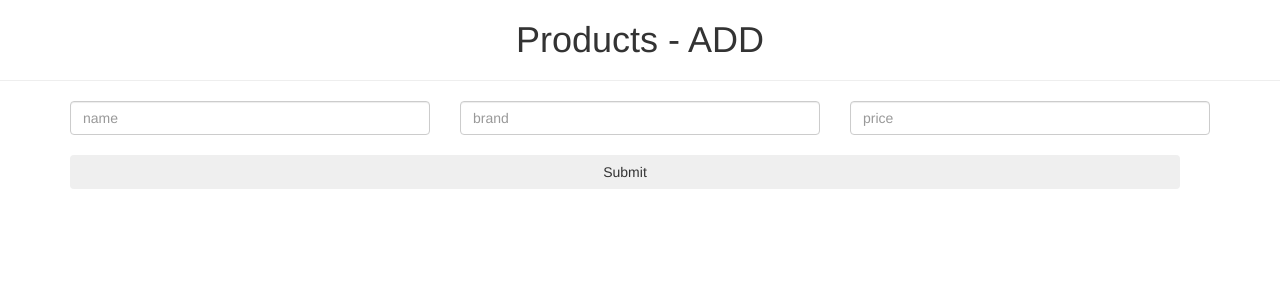
After one commit to BrunoReinoso/crud_flask, a Flask app: page /add in a window 1280 px wide. The commit adds this page. Shown: the top 300 px of the page. Run offline with Flask 2, Linux system fonts and the light colour scheme; some libraries are stand-ins or nearby versions.

Commit message:
Add and delete routes/functions

```diff
--- a/app.py
+++ b/app.py
@@ -1,8 +1,9 @@
+from itertools import product
 from flask import Flask, render_template, request, url_for, redirect
 from flask_sqlalchemy import SQLAlchemy
 
 app = Flask(__name__, template_folder='templates')
-app.config['SQLALCHEMY_DATABASE_URI'] = 'postgresql://admin:admin@localhost/flask'
+app.config['SQLALCHEMY_DATABASE_URI'] = 'sqlite:///products.sqlite'
 
 db = SQLAlchemy(app)
 
@@ -19,7 +20,24 @@ class Product(db.Model):
 
 @app.route('/')
 def index():
-    return render_template('index.html')
+    products = Product.query.all()
+    return render_template('index.html', products=products)
+
+@app.route('/add', methods=['GET','POST'])
+def add():
+    if request.method == 'POST':
+        product = Product(request.form['name'], request.form['brand'], request.form['price'])
+        db.session.add(product)
+        db.session.commit()
+        return redirect(url_for('index'))
+    return render_template('add.html')
+
+@app.route('/delete/<int:id>')
+def delete(id):
+    product = Product.query.get(id)
+    db.session.delete(product)
+    db.session.commit()
+    return redirect(url_for('index'))
 
 if __name__ == '__main__':
     db.create_all()
--- /dev/null
+++ b/templates/add.html
@@ -0,0 +1,32 @@
+<!DOCTYPE html>
+<html>
+    <head>
+        <meta charset="UTF-8">
+        <meta name="viewport" content="width=device-width, user-scalable=no, initial-scale=1.0, maximum-scale=1.0, minimum-scale=1.0">
+        <meta http-equiv="= X-UA-Compatible" content="ie=edge">
+        <title>Add Product</title>
+        <link rel="stylesheet" href="https://maxcdn.bootstrapcdn.com/bootstrap/3.4.0/css/bootstrap.min.css">
+    </head>
+
+    <body>
+        <h1 style="text-align: center;">Products - ADD</h1>
+        <hr>
+        <form action="/add" class="container" method="post">
+            <div class="row">
+                <div class="col-md-4">
+                    <input type="text" name="name" id="name" placeholder="name" class="form-control">
+                </div>
+                <div class="col-md-4">
+                    <input type="text" name="brand" id="brand" placeholder="brand" class="form-control">
+                </div>
+                <div class="col-md-4">
+                    <input type="number" step="0.01" name="price" id="price" placeholder="price" class="form-control">
+                </div>
+            </div>
+            <br>
+            <div class="row col-xs-12">
+                <button type="submit" class="btn btn-block btn-sucess">Submit</button>
+            </div>
+        </form>
+    </body>
+</html>
```
Also changed, not shown: docker-compose.yml (deleted, +0 -12 lines), templates/index.html (+8 -6 lines), products.sqlite (added).
